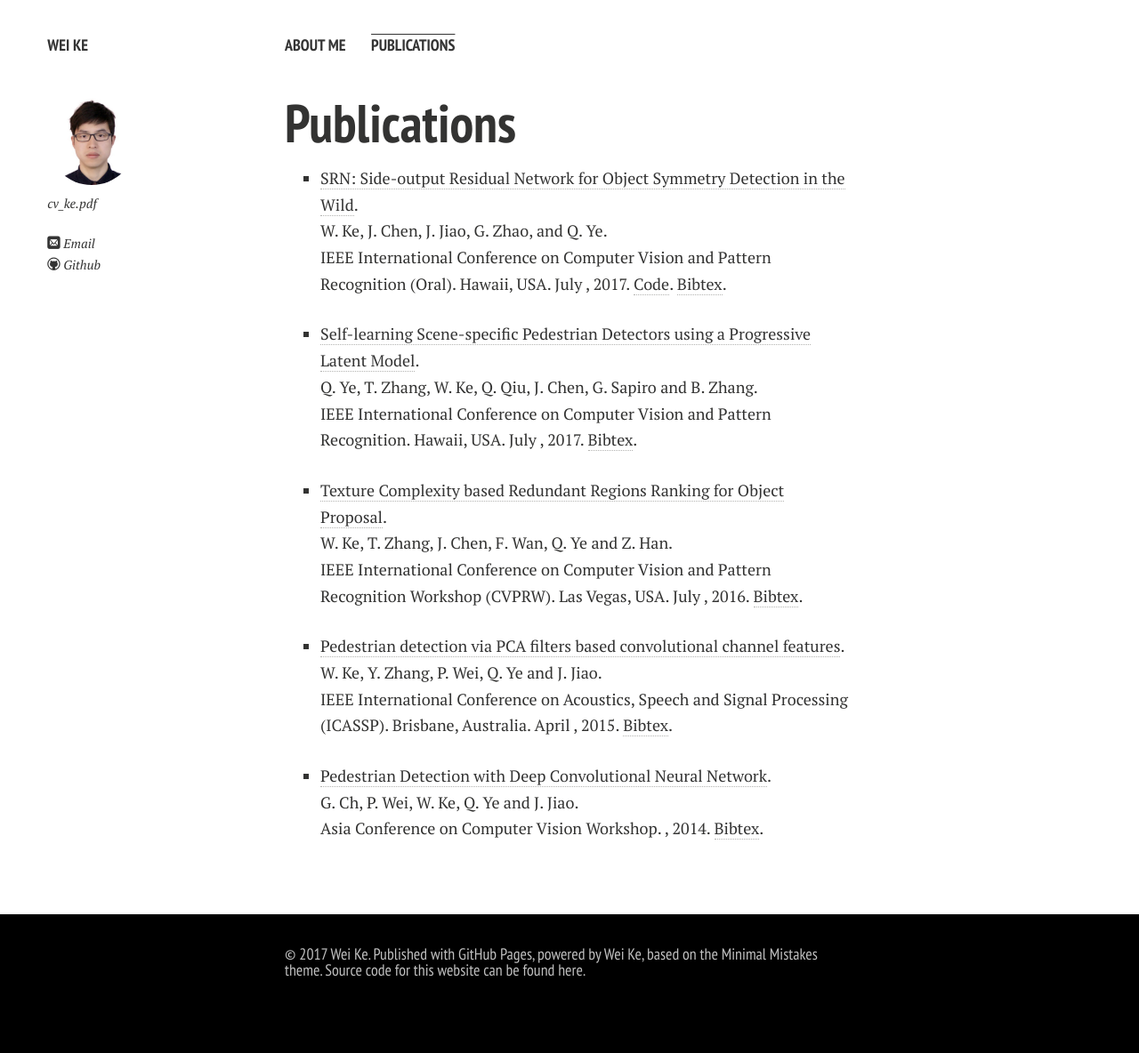
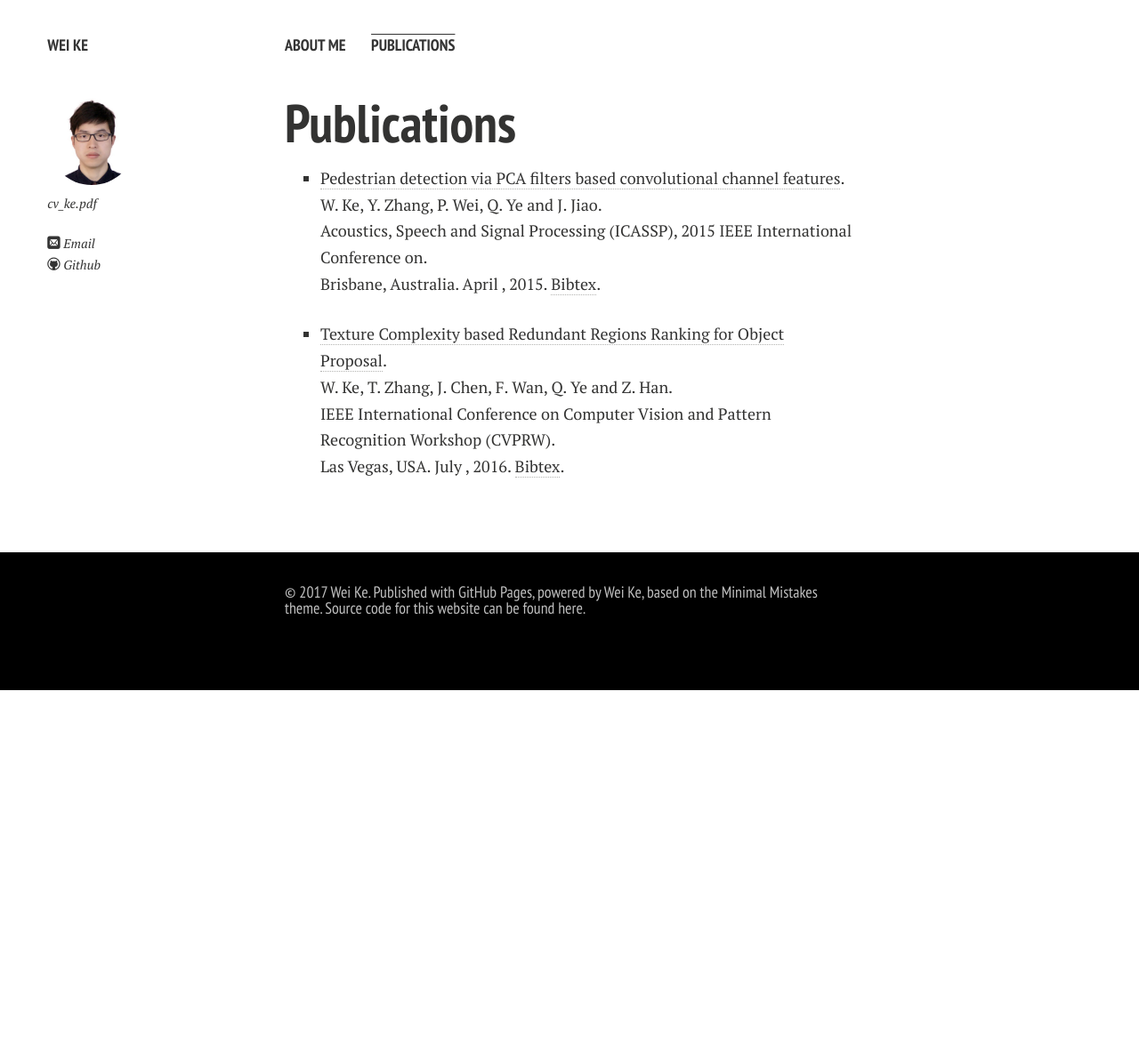
Before and after one commit to KevinKecc/kevinkecc.github.com, a Jekyll site: the page built from publications.md, in a window 1280 px wide. Shown: the whole page at 89% size. Built offline with Jekyll 4.4.1, drawn with Linux system fonts in a browser that asks for light colours; nearby versions of some CDN libraries; after the commit the page ends 900 px from its top, so only the background shows below that.

Commit message:
Update publications.md

```diff
--- a/publications.md
+++ b/publications.md
@@ -3,26 +3,15 @@ layout: page
 permalink: /publications/index.html
 title: Publications
 pubs:
-  - author: "W. Ke, J. Chen, J. Jiao, G. Zhao, and Q. Ye"
-    title: "SRN: Side-output Residual Network for Object Symmetry Detection in the Wild"
-    keywords: "symmetry detection"
-    month: "July "
-    year: "2017"
-    address: "Hawaii, USA"
-    booktitle: "IEEE International Conference on Computer Vision and Pattern Recognition (Oral)"
-    url: https://arxiv.org/abs/1703.02243
-    bibtex: ke2017srn.bib
-    code: https://github.com/KevinKecc/SRN
-
-  - author: "Q. Ye, T. Zhang, W. Ke, Q. Qiu, J. Chen, G. Sapiro and B. Zhang"
-    title: "Self-learning Scene-specific Pedestrian Detectors using a Progressive Latent Model"
-    keywords: "self-learning"
-    month: "July "
-    year: "2017"
-    address: "Hawaii, USA"
-    booktitle: "IEEE International Conference on Computer Vision and Pattern Recognition"
-    url: https://arxiv.org/abs/1611.07544
-    bibtex: ye2017sl.bib
+  - author: "W. Ke, Y. Zhang, P. Wei, Q. Ye and J. Jiao"
+    title: "Pedestrian detection via PCA filters based convolutional channel features"
+    keywords: "Pedestrian detection"
+    month: "April "
+    year: "2015"
+    address: "Brisbane, Australia"
+    booktitle: "Acoustics, Speech and Signal Processing (ICASSP), 2015 IEEE International Conference on"
+    url: http://ieeexplore.ieee.org/stamp/stamp.jsp?tp=&arnumber=7178199
+    bibtex: ke2015pedestrian.bib
 
   - author: "W. Ke, T. Zhang, J. Chen, F. Wan, Q. Ye and Z. Han"
     title: "Texture Complexity based Redundant Regions Ranking for Object Proposal"
@@ -33,41 +22,23 @@ pubs:
     booktitle: "IEEE International Conference on Computer Vision and Pattern Recognition Workshop (CVPRW)"
     url: http://www.cv-foundation.org/openaccess/content_cvpr_2016_workshops/w24/papers/Ke_Texture_Complexity_Based_CVPR_2016_paper.pdf
     bibtex: ke2016proposal.bib
-
-  - author: "W. Ke, Y. Zhang, P. Wei, Q. Ye and J. Jiao"
-    title: "Pedestrian detection via PCA filters based convolutional channel features"
-    keywords: "Pedestrian detection"
-    month: "April "
-    year: "2015"
-    address: "Brisbane, Australia"
-    booktitle: "IEEE International Conference on Acoustics, Speech and Signal Processing (ICASSP)"
-    url: http://ieeexplore.ieee.org/stamp/stamp.jsp?tp=&arnumber=7178199
-    bibtex: ke2015pedestrian.bib
-
-  - author: "G. Ch, P. Wei, W. Ke, Q. Ye and J. Jiao"
-    title: "Pedestrian Detection with Deep Convolutional Neural Network"
-    keywords: "Pedestrian detection"
-    year: "2014"
-    booktitle: "Asia Conference on Computer Vision Workshop"
-    url: https://link.springer.com/chapter/10.1007/978-3-319-16628-5_26
-    bibtex: chen2014pedestrain.bib
-
 ---
 
 # Publications
 
 {% for pub in page.pubs %}
 {% unless pub.hidden %}
-  - {% if pub.url %} [{{pub.title}}]({{pub.url}}).{% else %} {{pub.title}}.
+  - {% if pub.url %} [{{pub.title}}]({{pub.url}}).
+    {% else %} {{pub.title}}.
     {% endif %}{% if pub.type %}({{pub.type}})
     {% endif %}<br>
     {{pub.author}}.<br>
     {% if pub.type == 'Technical Report' %}{{pub.number}}
-    {% endif %}{{pub.booktitle}}{{pub.school}}{{pub.journal}}. {% if pub.address %}{{pub.address}}.
-    {% endif %}{{pub.month}}, {{pub.year}}. {% if pub.slides %}[Slides]({{pub.slides}}).
-    {% endif %} {% if pub.code %}[Code]({{pub.code}}).
-    {% endif %} {% if pub.key %}[Bibtex](http://groups.csail.mit.edu/commit/bibtex.cgi?key={{pub.key}}).
-    {% endif %} {% if pub.bibtex %}[Bibtex]({{pub.bibtex}}).
+    {% endif %}{{pub.booktitle}}{{pub.school}}{{pub.journal}}.<br>
+    {% if pub.address %}{{pub.address}}.
+    {% endif %} {{pub.month}}, {{pub.year}}. {% if pub.slides %}[Slides]({{pub.slides}}).
+    {% endif %}{% if pub.key %}[Bibtex](http://groups.csail.mit.edu/commit/bibtex.cgi?key={{pub.key}}).
+    {% endif %}{% if pub.bibtex %}[Bibtex]({{pub.bibtex}}).
     {% endif %}
 {% endunless %}
 {% endfor %}
```
